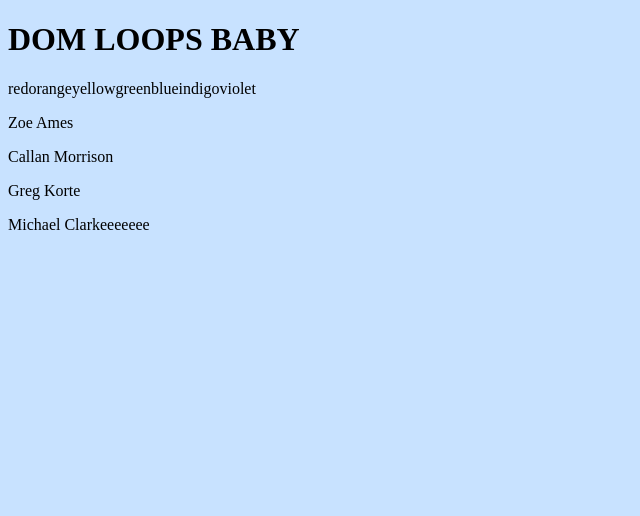
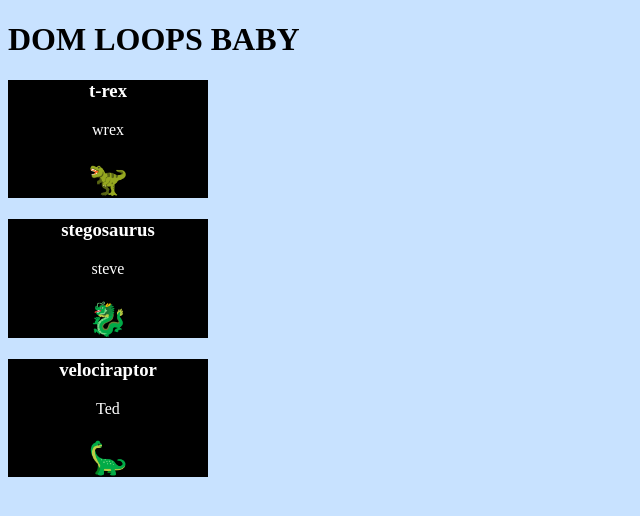
Before and after one commit to ivannio/dom-loops, a plain HTML site: page index.html in a window 1280 px wide. Shown: the whole page, without its empty margins (0-640 px from the left). Drawn offline with Linux system fonts and the light colour scheme.

Commit message:
dino stuff

```diff
--- /dev/null
+++ b/dinos.js
@@ -0,0 +1,39 @@
+console.log('dinos.js is linked');
+
+const dinosaurs = [
+    {
+      dinoType: 't-rex',
+      name: 'wrex',
+      emoji: '🦖'
+    },
+    {
+      dinoType: 'stegosaurus',
+      name: 'steve',
+      emoji: '🐉'
+    },
+    {
+      dinoType: 'velociraptor',
+      name: 'Ted',
+      emoji: '🦕'
+    }
+  ];
+
+  const printToDOM = (message, divID) => {
+    document.getElementById(divID).innerHTML += message;
+}
+
+const dinoPrinter = (dinoArr) => {
+    for (i = 0; i < dinoArr.length; i++) {
+        const dino = dinoArr[i];
+        const stringToPrint = `
+        <div class="dino-card">
+        <h3>${dino.dinoType}</h3>
+        <p>${dino.name}</p>
+        <h1>${dino.emoji}</h1>
+        </div>
+        `
+        printToDOM(stringToPrint, 'dino-div');
+    }
+}
+
+dinoPrinter(dinosaurs);
--- a/index.html
+++ b/index.html
@@ -11,7 +11,13 @@
     <h1>DOM LOOPS BABY</h1>
     <div id="rainbow"></div>
     <div id="people"></div>
+    <div id="dino-div"></div>
+
+
+
+    </div>
     <script src="main.js"></script>
-    <script src="loops.js"></script>
+    <!-- <script src="loops.js"></script>     -->
+    <script src="dinos.js"></script>
 </body>
 </html>
--- a/main.css
+++ b/main.css
@@ -1,3 +1,10 @@
 body {
     background-color: rgb(200, 226, 255);
 }
+
+.dino-card {
+    background-color: black;
+    color: white;
+    width: 200px;
+    text-align: center;
+}
```
